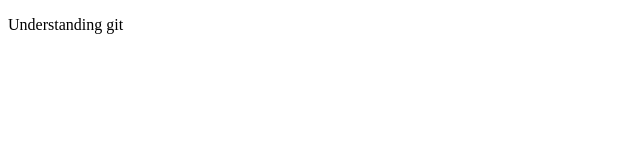
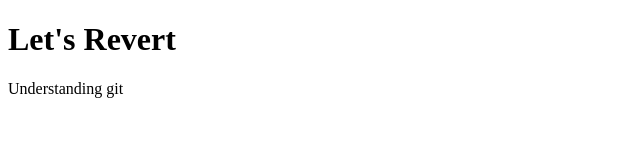
Before and after one commit to PemaDechen/learningGit, a plain HTML site: page index.html in a window 1280 px wide. Shown: the whole page, without its empty margins (0-640 px from the left). Drawn offline with Linux system fonts and the light colour scheme.

Commit message:
commiting

```diff
--- a/index.html
+++ b/index.html
@@ -1,17 +1,17 @@
 <!DOCTYPE html>
 <html lang="en" dir="ltr">
-
-<head>
-  <meta charset="utf-8">
-  <title>My second commit</title>
-  <link rel="\stylesheet" href="style.css">
-</head>
-
+  <head>
+    <meta charset="utf-8">
+    <title>My second commit</title>
+    <link rel="\stylesheet" href="style.css">
+  </head>
 <body>
   <div class="add">
+    <h1>Let's Revert </h1>
     <p>Understanding git </p>
   </div>
 
 </body>
 
+
 </html>
```
